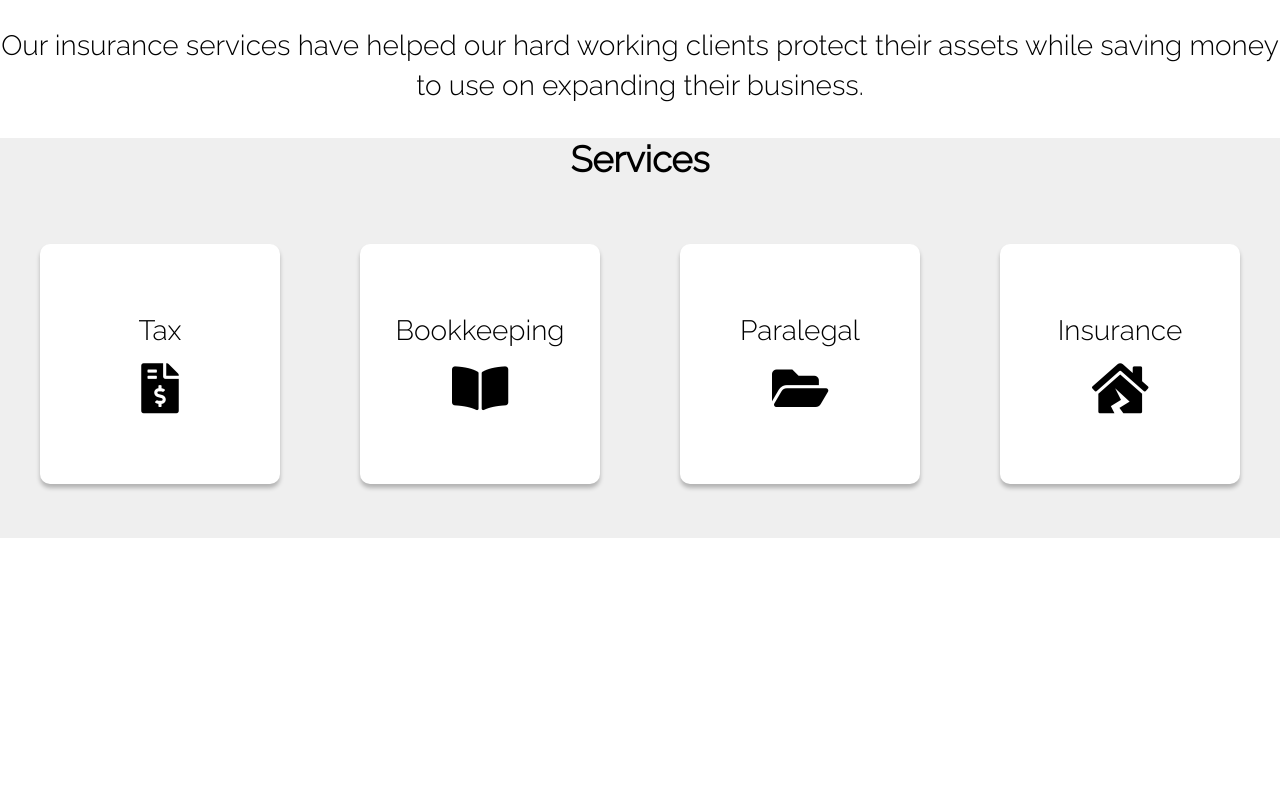
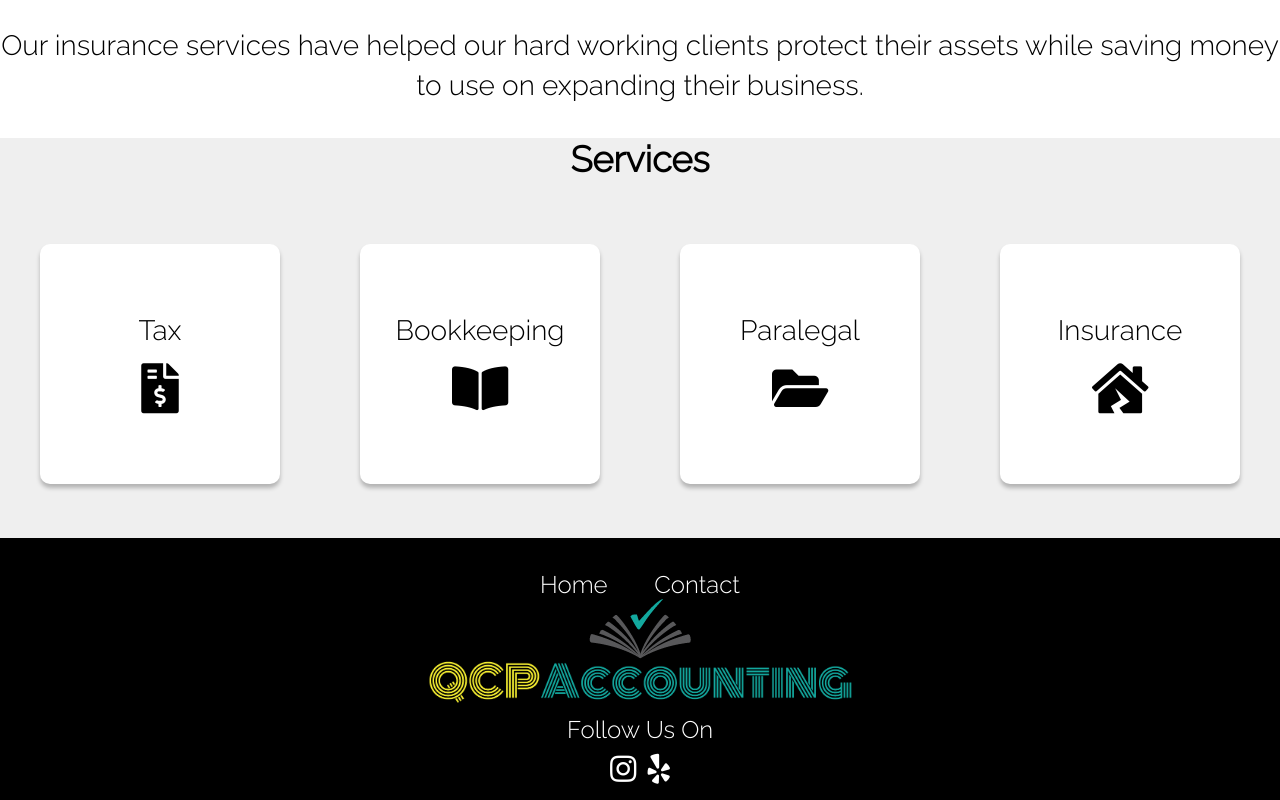
Before and after one commit to ralphie94/qcpaccounting-website, a React (Create React App) app in the folder client/: page / in a window 1280 px wide. Shown: the part 1233-2033 px from the top of the page. Before the commit the page ends 1771 px from the top, so only its background shows below. Built offline with nearby package versions, Linux system fonts and the light colour scheme.

Commit message:
created footer

```diff
--- a/client/src/App.js
+++ b/client/src/App.js
@@ -3,6 +3,7 @@ import './App.css';
 import { BrowserRouter as Router, Routes, Route } from "react-router-dom";
 import Navbar from './components/Navbar';
 import Home from './components/pages/Home';
+import Footer from './components/Footer';
 
 function App() {
   return (
@@ -13,6 +14,7 @@ function App() {
           <Route path="/" element={<Home/>} />
         </Routes>
       </Router>
+      <Footer />
     </>
   );
 }
--- /dev/null
+++ b/client/src/components/Footer.css
@@ -0,0 +1,59 @@
+.footer-container {
+    background-color: #000;
+    display: flex;
+    justify-content: center;
+    align-items: center;
+    flex-direction: column;
+}
+
+.footer-links {
+    display: flex;
+    justify-content: space-between;
+    align-items: center;
+    width: 200px;
+    margin-top: 2rem;
+}
+
+.footer-link {
+    color: #fff;
+    text-decoration: none;
+    font-family: "Raleway";
+    font-size: 24px;
+}
+
+.website-logos {
+    display: flex;
+    justify-content: center;
+    align-items: center;
+    flex-direction: column;
+}
+
+.website-logos > p {
+    color: #fff;
+    font-family: "Raleway";
+    font-size: 24px;
+}
+
+.social-icons {
+    display: flex;
+    justify-content: space-between;
+    align-items: center;
+    width: 60px;
+    margin-bottom: 1rem;
+    margin-top: 10px;
+}
+
+.social-icons i {
+    color: #fff;
+    font-size: 30px;
+}
+
+.footer-title {
+    width: 425px;
+}
+
+@media(max-width: 600px) {
+    .footer-title {
+        width: 370px;
+    }
+}
--- /dev/null
+++ b/client/src/components/Footer.js
@@ -0,0 +1,24 @@
+import React from 'react';
+import './Footer.css';
+
+function Footer() {
+    return (
+        <div className="footer-container">
+            <div className="footer-links">
+                <a href="/" className="footer-link">Home</a>
+                <a href="/" className="footer-link">Contact</a>
+            </div>
+            <div className="website-logos">
+                <img className="footer-logo" src="images/qcpa-logo.png" alt="" />
+                <img className="footer-title" src="images/qcpa.png" alt="" />
+                <p>Follow Us On</p>
+                <div className="social-icons">
+                    <i class="fab fa-instagram"></i>
+                    <i class="fab fa-yelp"></i>
+                </div>
+            </div>
+        </div>
+    )
+}
+
+export default Footer;
--- a/client/src/components/Navbar.css
+++ b/client/src/components/Navbar.css
@@ -171,4 +171,8 @@
         width: 50px;
         height: 32px;
       }
+
+      .nav-item {
+        margin-bottom: 5rem;
+      }
   }
--- a/client/src/components/ServicesCards.css
+++ b/client/src/components/ServicesCards.css
@@ -112,9 +112,40 @@
     margin-top: 1rem;
 }
 
-/* @media screen and (min-width: 700px) {
-    .cards__container {
+@media(max-width: 600px) {
+    .service-cards {
+        height: 73rem;
+    }
+
+    .cards-container {
       display: flex;
       flex-direction: column;
     }
-  } */
+
+    .card-one {
+        margin: 15px;
+    }
+
+    .card-three {
+        margin: 15px;
+    }
+  }
+
+@media(max-width: 400px) {
+    .service-cards {
+        height: 73rem;
+    }
+
+    .cards-container {
+      display: flex;
+      flex-direction: column;
+    }
+
+    .card-one {
+        margin: 15px;
+    }
+
+    .card-three {
+        margin: 15px;
+    }
+  }
```
